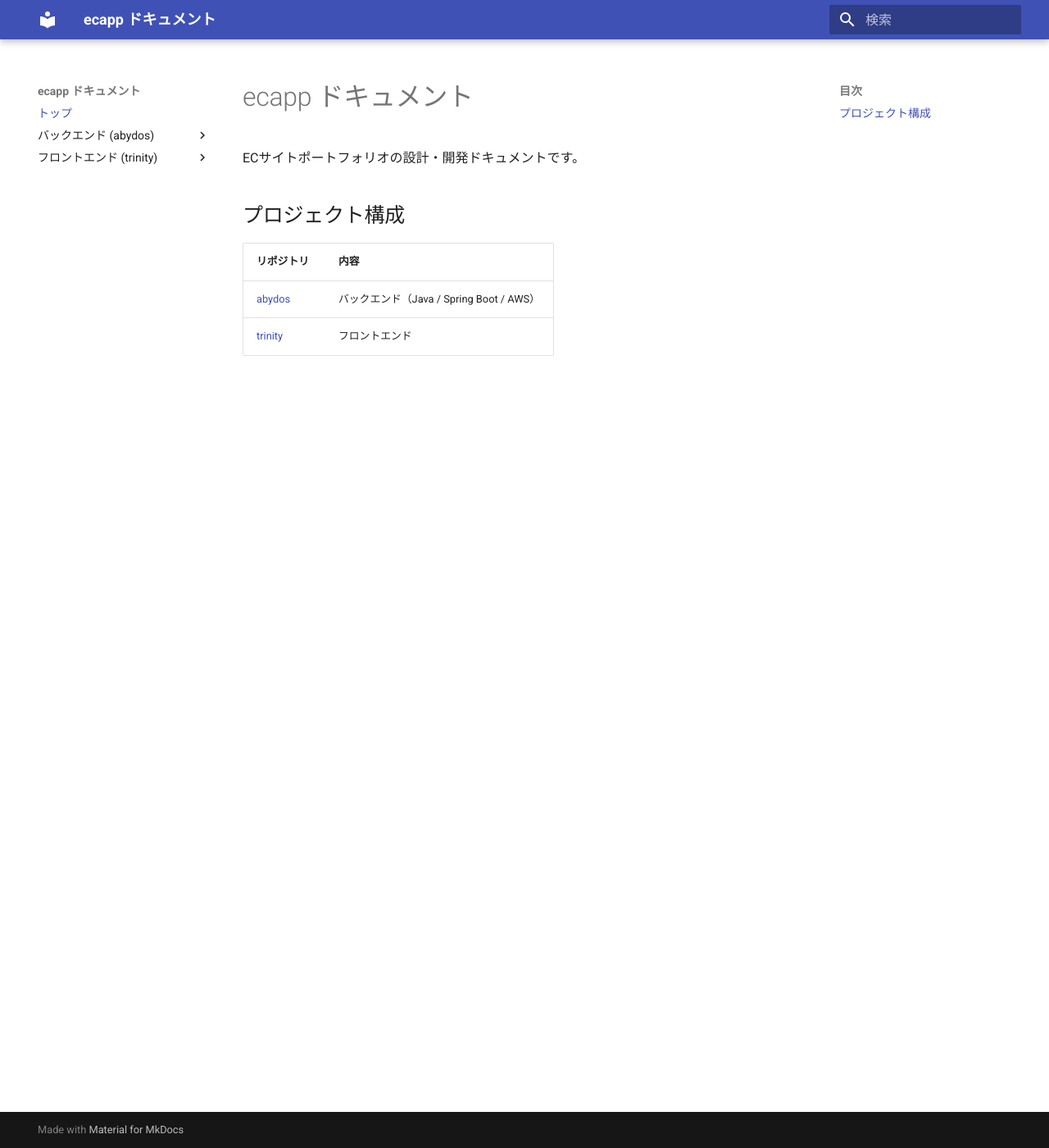
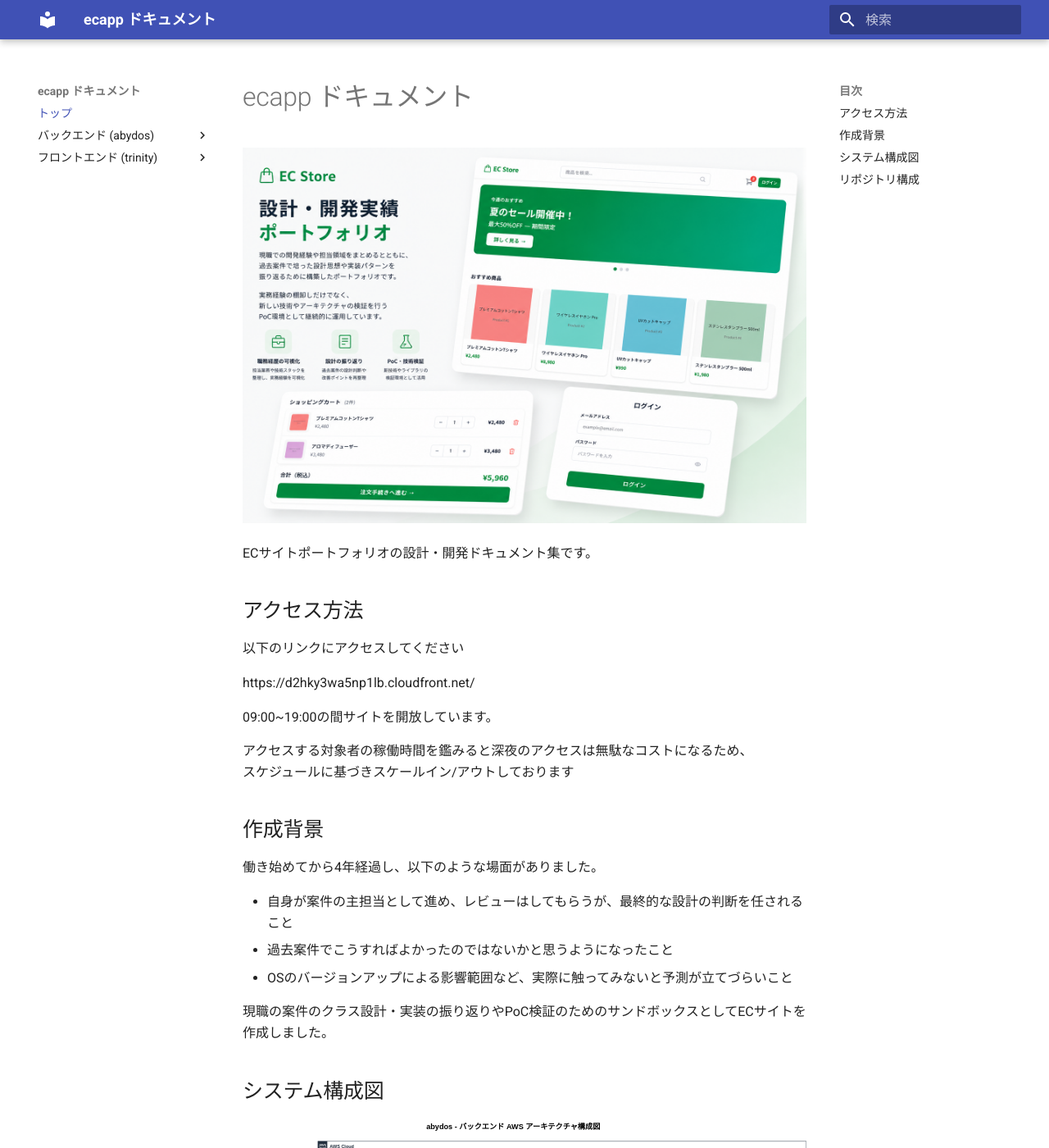
Before and after one commit to ecapp0226/documents, an MkDocs documentation site: the page built from docs/index.md, in a window 1280 px wide and 1400 px high. Shown: the whole window at 82% size. Built offline with MkDocs 1.6.1 and Material for MkDocs 9.7.7, drawn with Linux system fonts in a browser that asks for light colours; some of the changed text lies outside the part shown.

Commit message:
導線のためのトップページを作る

```diff
--- a/docs/index.md
+++ b/docs/index.md
@@ -1,10 +1,41 @@
 # ecapp ドキュメント
 
-ECサイトポートフォリオの設計・開発ドキュメントです。
+![image](assets/image.png)
 
-## プロジェクト構成
+ECサイトポートフォリオの設計・開発ドキュメント集です。
 
-| リポジトリ                                      | 内容                                     |
-| ----------------------------------------------- | ---------------------------------------- |
-| [abydos](https://github.com/ecapp0226/abydos)   | バックエンド（Java / Spring Boot / AWS） |
-| [trinity](https://github.com/ecapp0226/trinity) | フロントエンド                           |
+## アクセス方法
+以下のリンクにアクセスしてください
+
+https://d2hky3wa5np1lb.cloudfront.net/
+
+09:00~19:00の間サイトを開放しています。
+
+アクセスする対象者の稼働時間を鑑みると深夜のアクセスは無駄なコストになるため、
+スケジュールに基づきスケールイン/アウトしております
+
+## 作成背景
+働き始めてから4年経過し、以下のような場面がありました。
+
+- 自身が案件の主担当として進め、レビューはしてもらうが、最終的な設計の判断を任されること
+- 過去案件でこうすればよかったのではないかと思うようになったこと
+- OSのバージョンアップによる影響範囲など、実際に触ってみないと予測が立てづらいこと
+
+現職の案件のクラス設計・実装の振り返りやPoC検証のためのサンドボックスとしてECサイトを作成しました。
+
+
+## システム構成図
+![システム構成図](abydos/001.設計/assets/システム構成図.svg)
+
+
+詳細や選定理由は[こちらのページ](abydos/001.設計/システム構成図.md)を参照
+現職のシステム構成を参考にしつつ、個人開発向けにチューニングしています。
+
+
+## リポジトリ構成
+
+| リポジトリ                                            | 内容                                     |
+| ----------------------------------------------------- | ---------------------------------------- |
+| [abydos](https://github.com/ecapp0226/abydos)         | バックエンド（Java / Spring Boot / AWS） |
+| [trinity](https://github.com/ecapp0226/trinity)       | フロントエンド(React/ TypeScript)        |
+| [millennium](https://github.com/ecapp0226/millennium) | CDK                                      |
```
Also changed, not shown: docs/assets/cart.png (added), docs/assets/image.png (added), docs/assets/login.png (added), docs/assets/top.png (added).
